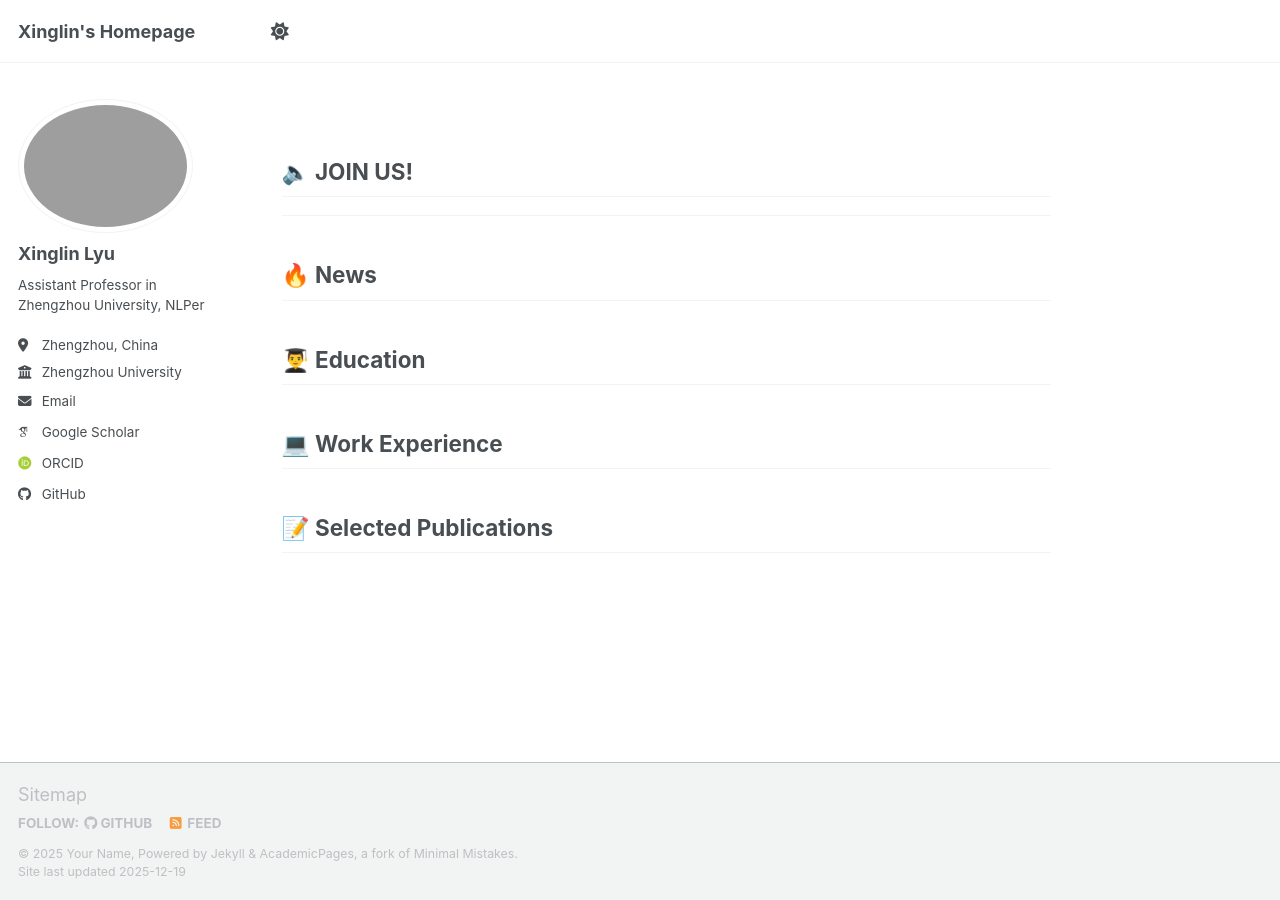
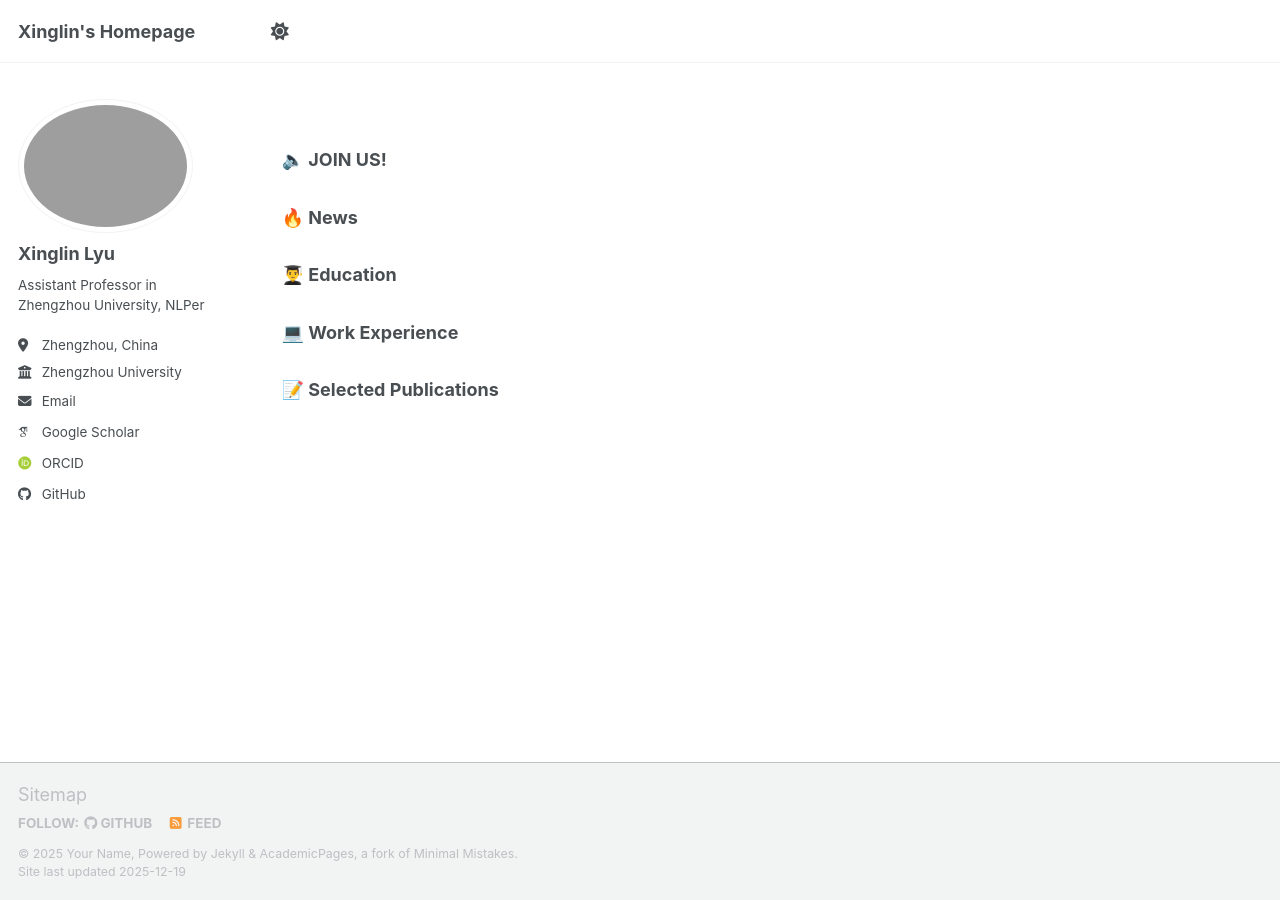
Before and after one commit to xllyu-nlp/xllyu-nlp.github.io, a Jekyll site: the page built from _pages/about.md, in a window 1280 px wide. Built offline with Jekyll 4.4.1, drawn with Linux system fonts in a browser that asks for light colours; some web fonts are replaced; a script bundle is joined from its source files by our own code; library files that are not in the unit come from our copies.

Commit message:
Change section headers from H2 to H3

```diff
--- a/_pages/about.md
+++ b/_pages/about.md
@@ -9,10 +9,9 @@ redirect_from:
 ---
 
 
-## 🔈 JOIN US!
----
+### 🔈 JOIN US!
 
-## 🔥 News
-## 👨‍🎓 Education
-## 💻 Work Experience
-## 📝 Selected Publications
+### 🔥 News
+### 👨‍🎓 Education
+### 💻 Work Experience
+### 📝 Selected Publications
```
